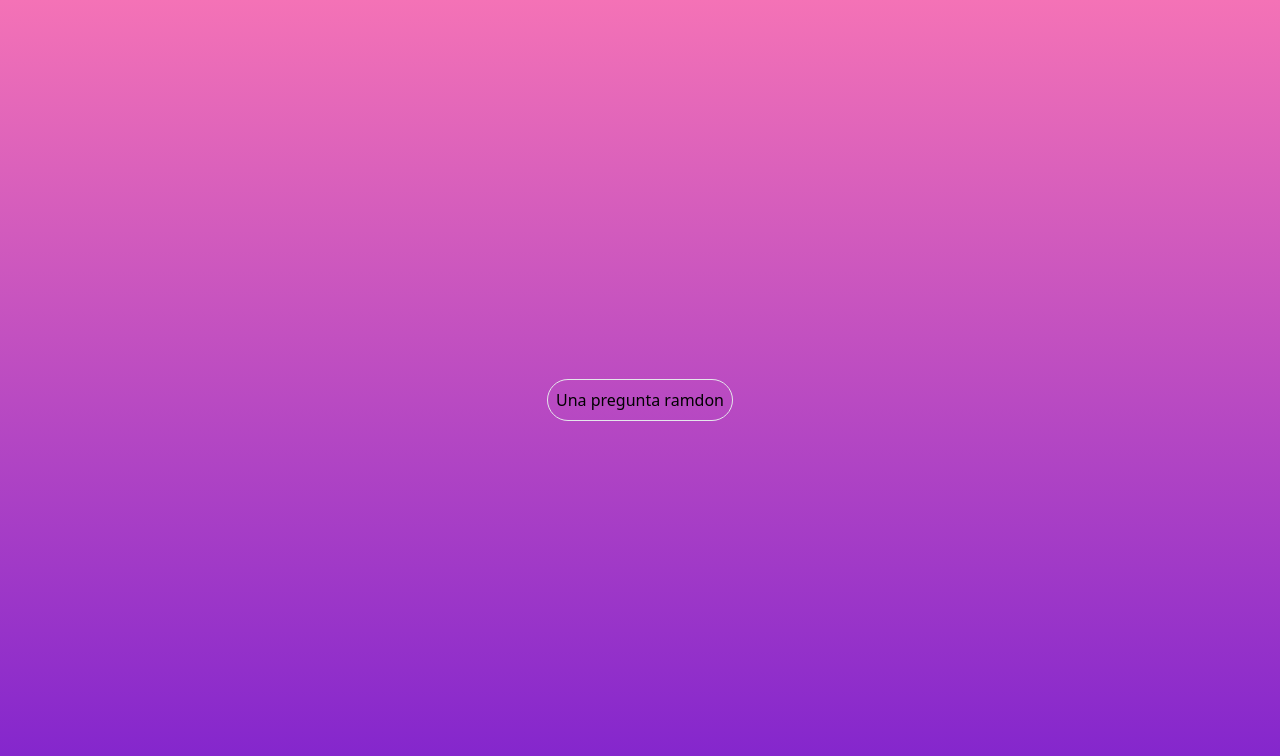
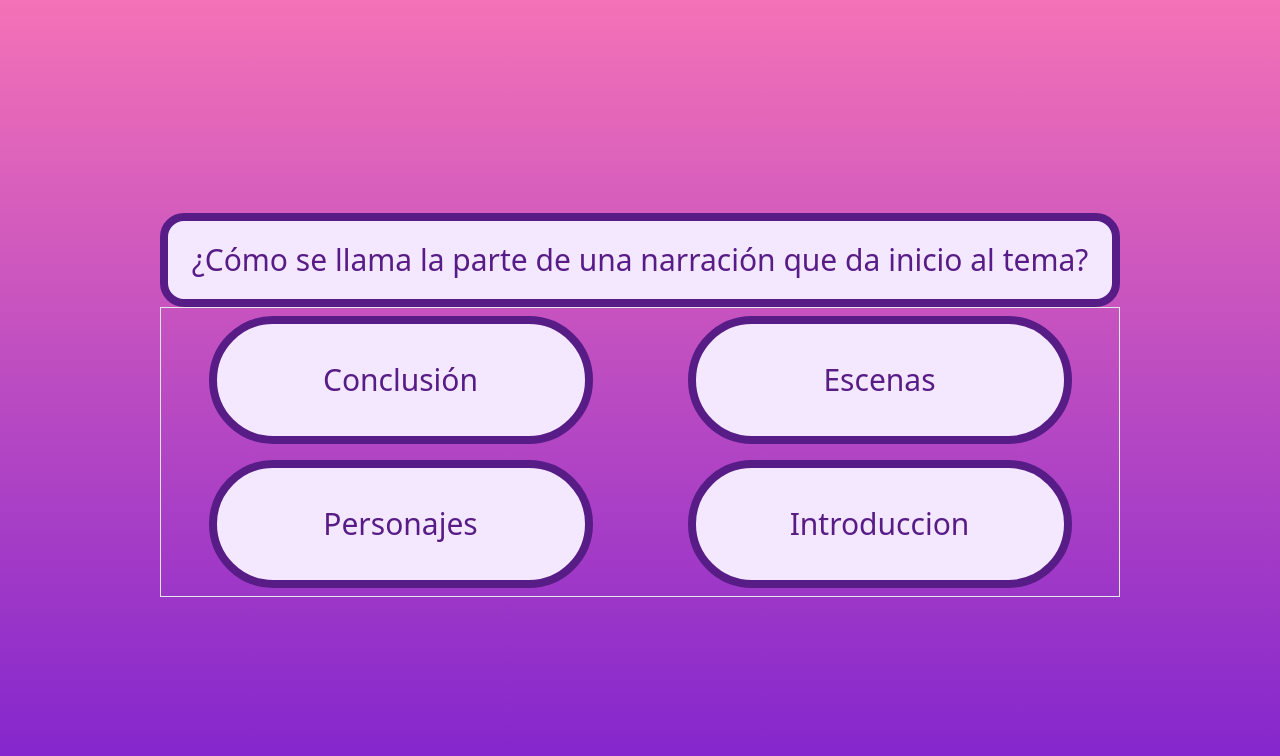
Before and after one commit to VedGarcia/RetoTrivia, a React (Vite) app: page /question in a window 1280 px wide. Shown: the top 756 px of the page. Built offline with nearby package versions, Linux system fonts and the light colour scheme.

Commit message:
add: question & logica, variada

```diff
--- a/src/components/Button/index.jsx
+++ b/src/components/Button/index.jsx
@@ -1,10 +1,10 @@
-const Botton = ({ texto }) => {
+const Botton = ({ children }) => {
+  return (
+    <button className="w-80 content-center text-2xl font-bold uppercase text-violet-950 hover:text-white hover:bg-violet-500 border-solid border-4 bg-white rounded-full px-4 py-1 m-2">
+      {children}
+    </button>
+  );
+};
 
-    return (
-       <button>
-         {texto}
-       </button>
-    );
-   };
-
-   export default Botton
+export default Botton;
+// className="w-96 h-32 border-8 border-purple-900 rounded-full grid place-content-center bg-purple-100 p-4"
--- a/src/components/Layout/index.jsx
+++ b/src/components/Layout/index.jsx
@@ -1,11 +1,10 @@
-import { Children } from "react";
-
-const Layout = ({ Children }) => {
+const Layout = ({ children }) => {
   return (
     <>
-      <div className="w-screen h-screen flex flex-col items-center justify-center bg-gradient-to-b from-pink-400 to-purple-700">
-        {Children}
-      </div>
+      <section className="w-screen h-screen flex flex-col items-center justify-center bg-gradient-to-b from-pink-400 to-purple-700">
+
+        {children}
+      </section>
     </>
   );
 };
--- /dev/null
+++ b/src/components/SelectBox/index.jsx
@@ -0,0 +1,12 @@
+import SelectButton from "../SelectButton";
+
+const SelectBox = ({ items, onClick }) => {
+  return (
+    <div className="w-3/4 grid m-auto border place-items-center grid-cols-2 grid-rows-2 gap-4 p-2">
+      {items.map(({ name }) => (
+        <SelectButton onClick={onClick}>{name}</SelectButton>
+      ))}
+    </div>
+  );
+};
+export default SelectBox;
--- /dev/null
+++ b/src/components/SelectButton/index.jsx
@@ -0,0 +1,8 @@
+const SelectButton = ({children}) => {
+    return (
+        <div className="w-96 h-32 border-8 border-purple-900 rounded-full grid place-content-center bg-purple-100 p-4">
+        <p className='text-3xl font-medium text-purple-900'>{children}</p>
+      </div>
+    )
+}
+export default SelectButton
--- /dev/null
+++ b/src/components/TextBox/index.jsx
@@ -0,0 +1,10 @@
+const TextBox = ({children}) => {
+    return (
+        <div className='w-3/4 h-1/4 rounded-3xl border-8 border-purple-900 grid place-content-center bg-purple-100 p-4 m-auto'>
+            <p className='text-3xl font-medium  text-purple-900'>
+                {children}
+            </p>
+        </div>
+    )
+}
+export default TextBox;
--- /dev/null
+++ b/src/database/questionAnswers.json
@@ -0,0 +1,58 @@
+{
+  "questions": [
+    {
+      "id": 1,
+      "name": "¿Cómo se llama la parte de una narración que da inicio al tema?",
+      "correct_answer": 4,
+      "answers_possible": [
+        {
+          "id": 1,
+          "name": "Conclusión",
+          "order": 1
+        },
+        {
+          "id": 2,
+          "name": "Escenas",
+          "order": 2
+        },
+        {
+          "id": 3,
+          "name": "Personajes",
+          "order": 3
+        },
+        {
+          "id": 4,
+          "name": "Introduccion",
+          "order": 4
+        }
+      ]
+    },
+    {
+      "id": 2,
+      "name": "¿Qué Ministerio rige de las Universidades en Venezuela?",
+      "correct_answer": 7,
+      "answers_possible": [
+        {
+          "id": 5,
+          "name": "Ministerio de Educación",
+          "order": 1
+        },
+        {
+          "id": 6,
+          "name": "Ministerio de Ciencias",
+          "order": 2
+        },
+        {
+          "id": 7,
+          "name": "Ministerio de Educación Superior",
+          "order": 3
+        },
+        {
+          "id": 8,
+          "name": "Introduccion",
+          "order": 4
+        }
+      ]
+    }
+  ]
+}
--- a/src/pages/NotFound/index.jsx
+++ b/src/pages/NotFound/index.jsx
@@ -1,9 +1,11 @@
-const  NotFound = () => {
-    return(
-        <div className='w-screen h-screen bg-black text-white'>
-            Error 404
-        </div>
-    )
-}
+import Layout from "../../components/Layout";
 
-export default NotFound
+const NotFound = () => {
+  return (
+    <Layout>
+      <span className="text-gray-100 text-6xl font-bold">Error 404</span>
+    </Layout>
+  );
+};
+
+export default NotFound;
--- a/src/pages/Question/index.jsx
+++ b/src/pages/Question/index.jsx
@@ -1,9 +1,29 @@
-const Button = () => {
+import Layout from "../../components/Layout/index";
+import TextBox from "../../components/TextBox";
+import SelectBox from "../../components/SelectBox";
+import data from "../../database/questionAnswers.json";
+import { Fragment, useEffect, useState } from "react";
+
+const Question = () => {
+  const [currentPage, setCurrentPage] = useState(1);
+  const [question, setQuestion] = useState(
+    data.questions.filter(({ id }) => id === currentPage)
+  );
+
+  function onClick(answers) {
+    console.log(answers);
+  }
   return (
-    <div className="flex flex-col items-center justify-center w-screen h-screen bg-gradient-to-b from-pink-400 to-purple-700 ">
-        <div className='border rounded-full p-2'><p>Una pregunta ramdon</p></div>
-    </div>
+    <Layout>
+      <div className="w-screen">
+        {question.map((question) => (
+          <Fragment key={question.id}>
+            <TextBox>{question.name}</TextBox>
+            <SelectBox onClick={onClick} items={question.answers_possible} />
+          </Fragment>
+        ))}
+      </div>
+    </Layout>
   );
 };
-
-export default Button;
+export default Question;
--- a/src/pages/home/index.jsx
+++ b/src/pages/home/index.jsx
@@ -1,18 +1,15 @@
-import { NavLink } from "react-router-dom";
-import Layout from  "../../components/Layout";
+import Layout from "../../components/Layout";
 import Logo from "../../components/Logo/index";
+import Button from "../../components/Button/index";
 
 const Home = () => {
   return (
-      <Layout>
-        <Logo />
-      <button className="text-2xl font-bold uppercase text-violet-950 border-solid border bg-white rounded-full px-8 py-1 m-2 ">
-        Jugar
-      </button>
-      <button className="text-2xl font-bold uppercase text-violet-950 border-solid border bg-white rounded-full px-4 py-1 m-2">
-        Opciones
-      </button>
-      </Layout>
+    <Layout>
+      <Logo />
+      <Button>Jugar</Button>
+      <Button>Opciones</Button>
+      <Button>Instructuciones</Button>
+    </Layout>
   );
 };
 
```
